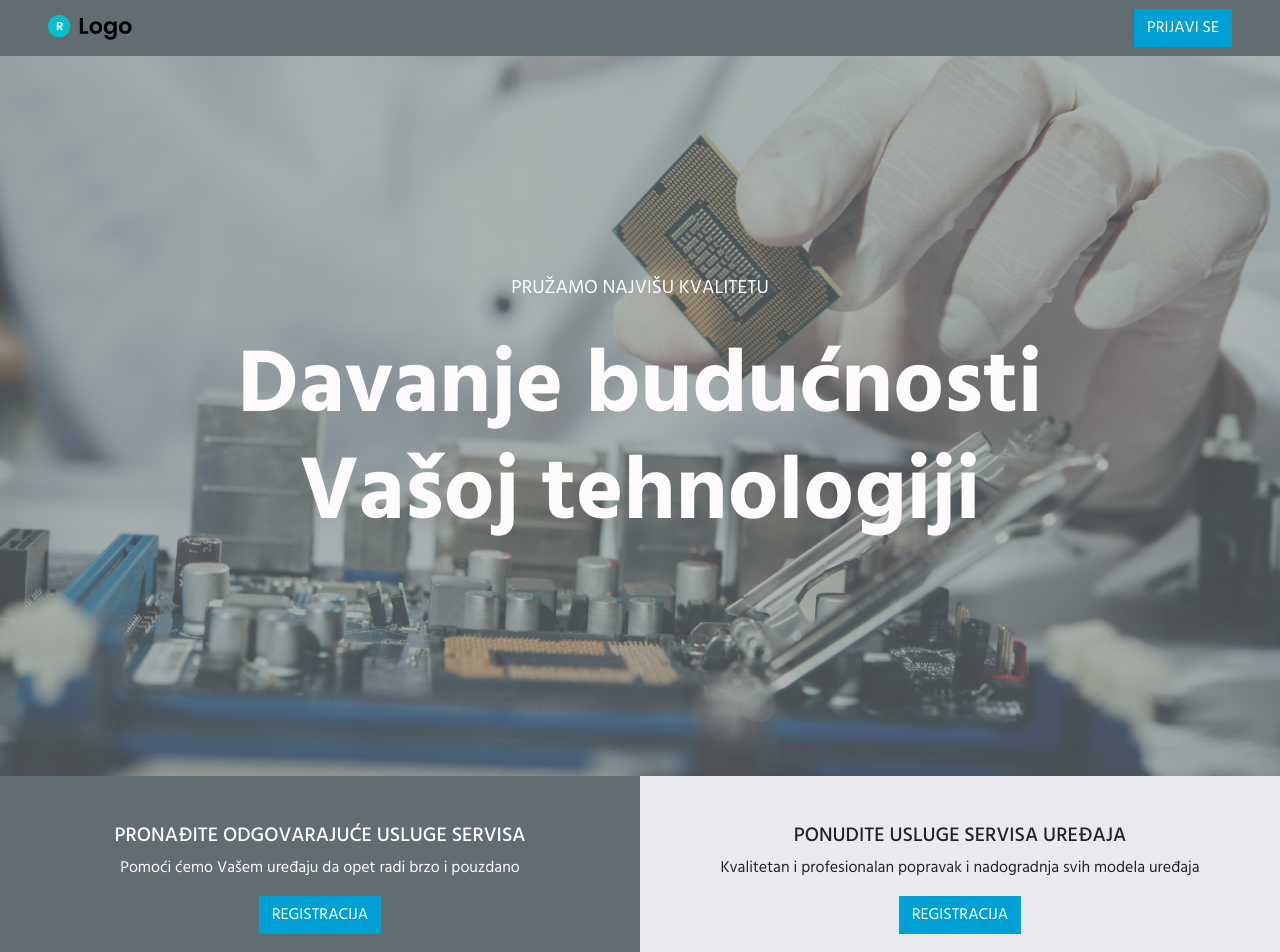
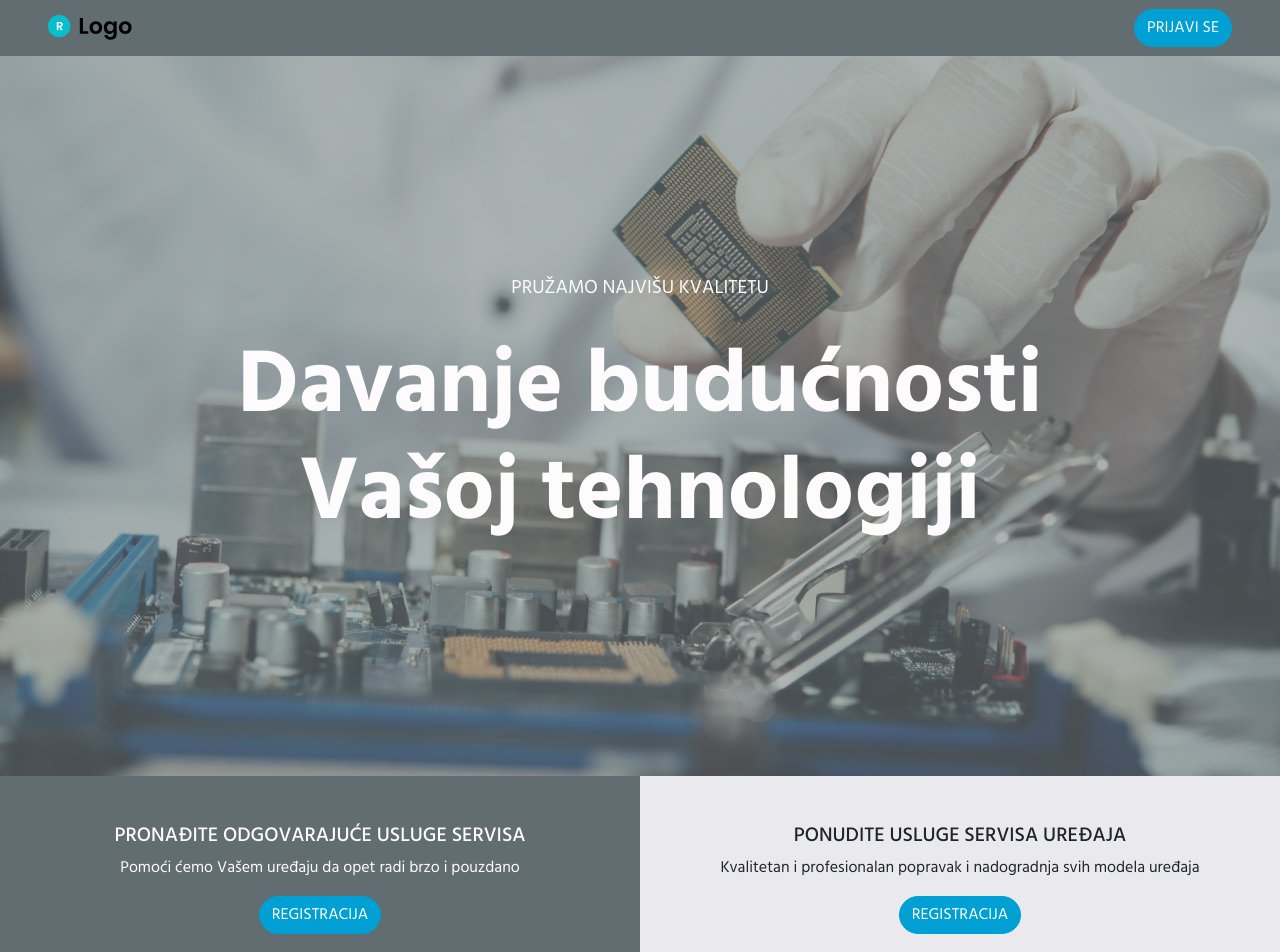
Before and after one commit to SBolsec/zavrsni-eServis, a React (Create React App) app in the folder frontend/: page / in a window 1280 px wide. Shown: the top 952 px of the page. Built offline with nearby package versions, Linux system fonts and the light colour scheme.

Commit message:
zaobljeni rubovi na gumbima i popravljen footer

```diff
--- a/frontend/src/components/Footer.js
+++ b/frontend/src/components/Footer.js
@@ -9,12 +9,12 @@ const Footer = () => {
                 <Row>
                     <Col xs={12} sm={12} md={4} className="d-flex flex-column align-items-center align-items-md-start">
                         <div className="mb-3">Imaginary logo</div>
-                        <p>2021 &copy; (naziv platforme). Sva prava pridržana.</p>
+                        <p>2021 &copy; eServis. Sva prava pridržana.</p>
                     </Col>
                     <Col xs={0} sm={0} md={2}></Col>
                     <Col xs={12} sm={12} md={6}>
-                        <div className="d-flex flex-column flex-sm-row flex-wrap align-content-center justify-content-between">
-                            <div className="d-flex align-items-center my-2">
+                        <div className="d-flex flex-column flex-md-row flex-wrap align-content-center justify-content-between">
+                            <div className="d-flex align-items-center justify-content-between my-2" style={{width: '215px'}}>
                                 <div>
                                     <span>Kontaktirajte nas:</span>
                                     <br />
@@ -27,7 +27,7 @@ const Footer = () => {
                                     </span>
                                 </div>
                             </div>
-                            <div className="d-flex align-items-center my-2">
+                            <div className="d-flex align-items-center justify-content-between my-2" style={{width: '215px'}}>
                                 <div>
                                     <span>Nazovite nas:</span>
                                     <br />
--- a/frontend/src/components/Homepage.js
+++ b/frontend/src/components/Homepage.js
@@ -46,7 +46,7 @@ function Homepage() {
           </Link>
         </div>
         <Link to="/login" className="ml-auto mr-3 mr-sm-5">
-          <Button variant="homeHighlight" className="text-homeWhiteFont">PRIJAVI SE</Button>
+          <Button variant="homeHighlight" className="text-homeWhiteFont button-round">PRIJAVI SE</Button>
         </Link>
       </Navbar>
 
@@ -65,14 +65,14 @@ function Homepage() {
             <h5 className="text-homeWhiteFont text-weight-bold text-uppercase">Pronađite odgovarajuće usluge servisa</h5>
             <p className="text-homeWhiteFont">Pomoći ćemo Vašem uređaju da opet radi brzo i pouzdano</p>
             <Link to="/signup/user">
-              <Button variant="homeHighlight">REGISTRACIJA</Button>
+              <Button variant="homeHighlight" className="button-round">REGISTRACIJA</Button>
             </Link>
           </Col>
           <Col xs={12} sm={6} className="p-5 bg-homeLight text-center text-weight-bold">
             <h5 className="text-weight-bold text-uppercase">Ponudite usluge servisa uređaja</h5>
             <p>Kvalitetan i profesionalan popravak i nadogradnja svih modela uređaja</p>
             <Link to="/signup/service">
-              <Button variant="homeHighlight">REGISTRACIJA</Button>
+              <Button variant="homeHighlight" className="button-round">REGISTRACIJA</Button>
             </Link>
           </Col>
         </Row>
--- a/frontend/src/components/Signup/Login.js
+++ b/frontend/src/components/Signup/Login.js
@@ -95,7 +95,7 @@ const Login = () => {
                                 />
 
                                 {!auth.loading &&
-                                    <Button variant="contained" type="submit" className="my-2 bg-homeHighlight text-homeWhiteFont">
+                                    <Button variant="contained" type="submit" className="my-2 bg-homeHighlight text-homeWhiteFont button-round">
                                         Prijava
                                     </Button>
                                 }
--- a/frontend/src/components/Signup/SignupService.js
+++ b/frontend/src/components/Signup/SignupService.js
@@ -218,7 +218,7 @@ const SignupService = () => {
                             />
 
                             {!loading &&
-                                <Button variant="contained" type="submit" className="my-2 bg-homeHighlight text-homeWhiteFont">
+                                <Button variant="contained" type="submit" className="my-2 bg-homeHighlight text-homeWhiteFont button-round">
                                     Kreiraj račun
                                 </Button>
                             }
--- a/frontend/src/components/Signup/SignupUser.js
+++ b/frontend/src/components/Signup/SignupUser.js
@@ -138,7 +138,7 @@ const SignupUser = () => {
                             />
 
                             {!loading &&
-                                <Button variant="contained" type="submit" className="my-2 bg-homeHighlight text-homeWhiteFont">
+                                <Button variant="contained" type="submit" className="my-2 bg-homeHighlight text-homeWhiteFont button-round">
                                     Kreiraj račun
                                 </Button>
                             }
--- a/frontend/src/custom.scss
+++ b/frontend/src/custom.scss
@@ -6,8 +6,11 @@ $theme-colors: (
 );
 
 * {
-    border-radius: 0 !important;
     font-family: 'Hind', sans-serif;
+}
+
+.button-round {
+    border-radius: 50px !important;
 }
 
 // Import Bootstrap and its default variables
```
